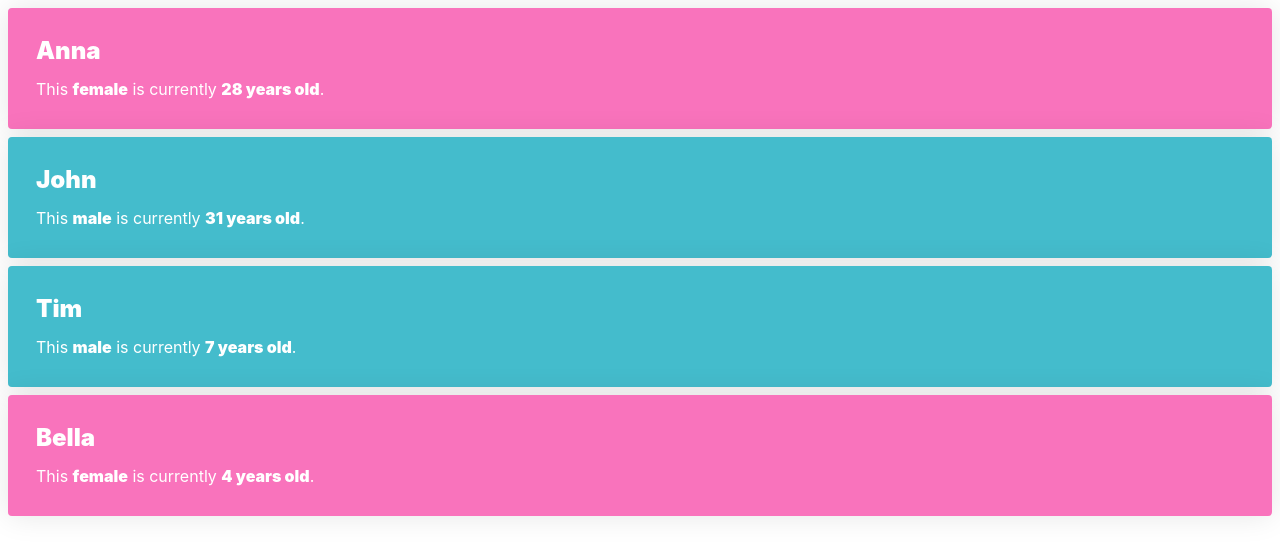
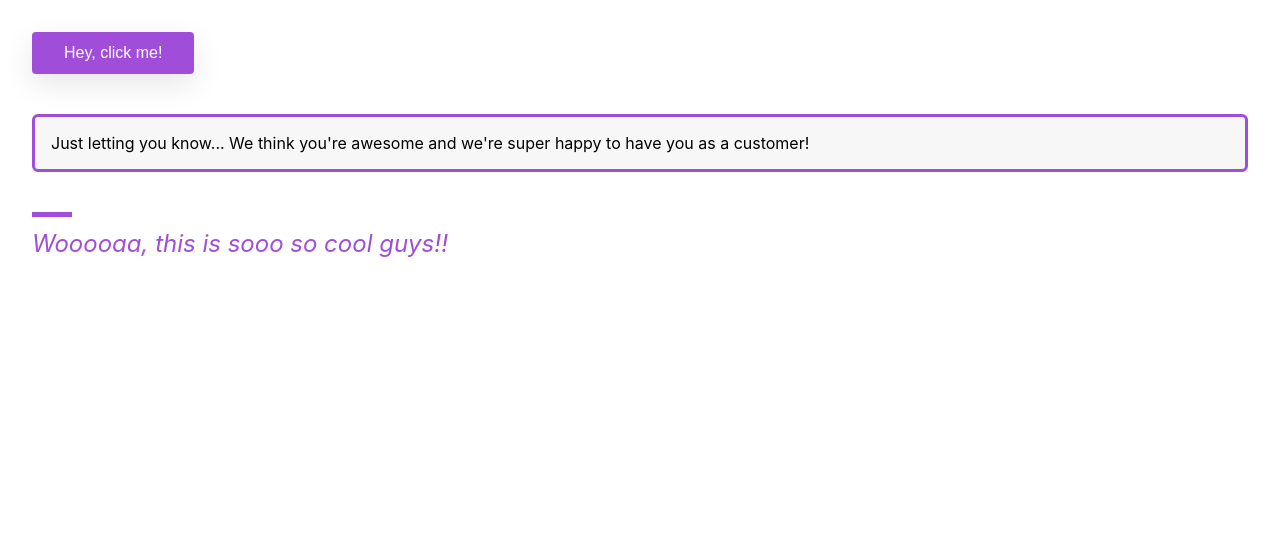
Before and after one commit to simonswiss/egghead-styled-components, a React (Create React App) app: page / in a window 1280 px wide. Shown: the top 554 px of the page. Built offline with nearby package versions, Linux system fonts and the light colour scheme.

Commit message:
starter files

```diff
--- a/src/App.css
+++ /dev/null
@@ -1,13 +0,0 @@
-body {
-  margin: 0;
-  font-family: -apple-system,
-    BlinkMacSystemFont,
-    "Segoe UI",
-    Roboto,
-    Helvetica,
-    Arial,
-    sans-serif,
-    "Apple Color Emoji",
-    "Segoe UI Emoji",
-    "Segoe UI Symbol";
-}
--- a/src/App.js
+++ b/src/App.js
@@ -1,77 +1,20 @@
 import React, { Component } from "react";
-import styled, { injectGlobal } from "styled-components";
 
-/* ======================= */
-/* ===== sample data ===== */
-/* ======================= */
-const people = [
-  { name: "Anna", sex: "female", age: 28 },
-  { name: "John", sex: "male", age: 31 },
-  { name: "Tim", sex: "male", age: 7 },
-  { name: "Bella", sex: "female", age: 4 }
-];
+import Button from "./components/Button";
+import Quote from "./components/Quote";
+import Notice from "./components/Notice";
 
 /* ============================== */
 /* ===== the main component ===== */
 /* ============================== */
 const App = () =>
   <div>
-    {people.map((person, i) => {
-      return (
-        <Person name={person.name} age={person.age} sex={person.sex} key={i} />
-      );
-    })}
+    <Button>Hey, click me!</Button>
+    <Notice>
+      Just letting you know... We think you're awesome and we're super happy to
+      have you as a customer!
+    </Notice>
+    <Quote>Wooooaa, this is sooo so cool guys!!</Quote>
   </div>;
 
-injectGlobal`
-  body {
-    margin: 0;
-    font-family: -apple-system,
-      BlinkMacSystemFont,
-      "Segoe UI",
-      Roboto,
-      Helvetica,
-      Arial,
-      sans-serif,
-      "Apple Color Emoji",
-      "Segoe UI Emoji",
-      "Segoe UI Symbol";
-  }
-`;
-
-const Name = styled.h2`
-  margin-top: 0;
-  font-weight: 900;
-  margin-bottom: .75rem;
-`;
-
-const Bio = styled.p`
-  margin: 0;
-  line-height: 1.5;
-  strong {
-    font-weight: 900;
-  }
-`;
-
-const Card = styled.div`
-  padding: 1.75rem;
-  margin: .5rem;
-  border-radius: 4px;
-  box-shadow: 0 0 30px rgba(0, 0, 0, 0.1);
-  color: white;
-  background: ${props => (props.sex === "male" ? "#44bccc" : "#f973bc")}
-`;
-
-/* =========================== */
-/* ===== the Person card ===== */
-/* =========================== */
-const Person = props =>
-  <Card sex={props.sex}>
-    <Name>{props.name}</Name>
-    <Bio>
-      This <strong>{props.sex}</strong> is currently{" "}
-      <strong>{props.age} years old</strong>.
-    </Bio>
-  </Card>;
-
 export default App;
--- /dev/null
+++ b/src/components/Button.js
@@ -0,0 +1,15 @@
+import React from "react";
+import styled from "styled-components";
+
+const Button = styled.button`
+  background: #a04ed9;
+  color: white;
+  font-size: 1rem;
+  padding: .75rem 2rem;
+  box-shadow: 0 10px 30px rgba(0,0,0,0.1);
+  cursor: pointer;
+  border: none;
+  border-radius: 4px;
+`;
+
+export default props => <Button>{props.children}</Button>;
--- /dev/null
+++ b/src/components/Notice.js
@@ -0,0 +1,19 @@
+import React from "react";
+import styled from "styled-components";
+
+const Notice = styled.div`
+  border: solid 3px #a04ed9;
+  background: #f7f7f7;
+  padding: 1rem;
+  margin: 2.5rem 0;
+  border-radius: 6px;
+`;
+
+const Text = styled.p`
+  margin: 0;
+`;
+
+export default props =>
+  <Notice>
+    <Text>{props.children}</Text>
+  </Notice>;
--- /dev/null
+++ b/src/components/Quote.js
@@ -0,0 +1,27 @@
+import React from "react";
+import styled from "styled-components";
+
+const Quote = styled.blockquote`
+  color: #a04ed9;
+  font-size: 1.5rem;
+  margin: .75rem 0 0;
+  font-style: italic;
+`;
+
+const Separator = styled.hr`
+  height: 5px;
+  width: 40px;
+  background: #a04ed9;
+  margin-left: 0;
+  border: none;
+`;
+
+const Wrapper = styled.div`
+  margin: 2rem 0;
+`;
+
+export default props =>
+  <Wrapper>
+    <Separator />
+    <Quote>{props.children}</Quote>
+  </Wrapper>;
--- a/src/index.js
+++ b/src/index.js
@@ -2,4 +2,23 @@
 import ReactDOM from "react-dom";
 import App from "./App";
 
+import { injectGlobal } from "styled-components";
+
+injectGlobal`
+  body {
+    margin: 0;
+    padding: 2rem;
+    font-family: -apple-system,
+      BlinkMacSystemFont,
+      "Segoe UI",
+      Roboto,
+      Helvetica,
+      Arial,
+      sans-serif,
+      "Apple Color Emoji",
+      "Segoe UI Emoji",
+      "Segoe UI Symbol";
+  }
+`;
+
 ReactDOM.render(<App />, document.getElementById("root"));
```
